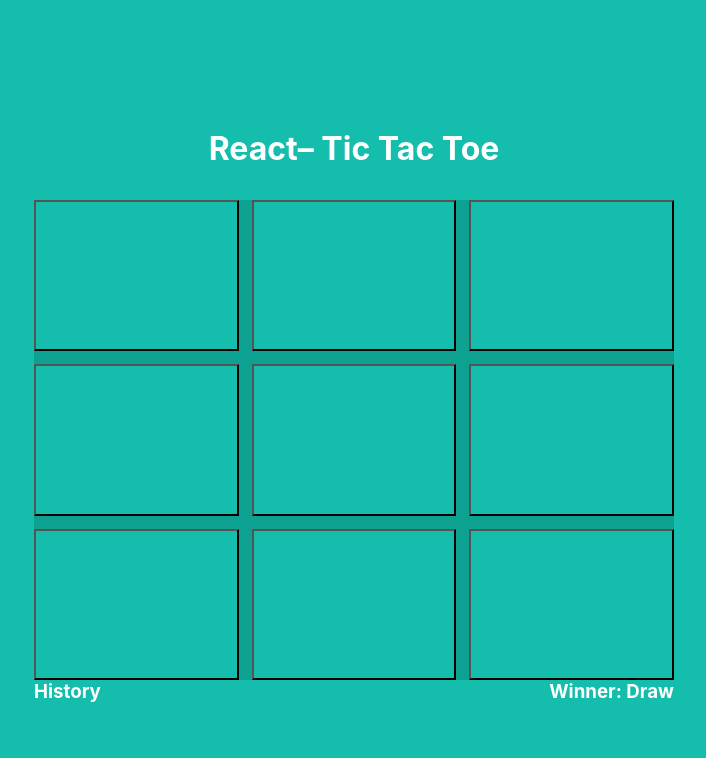
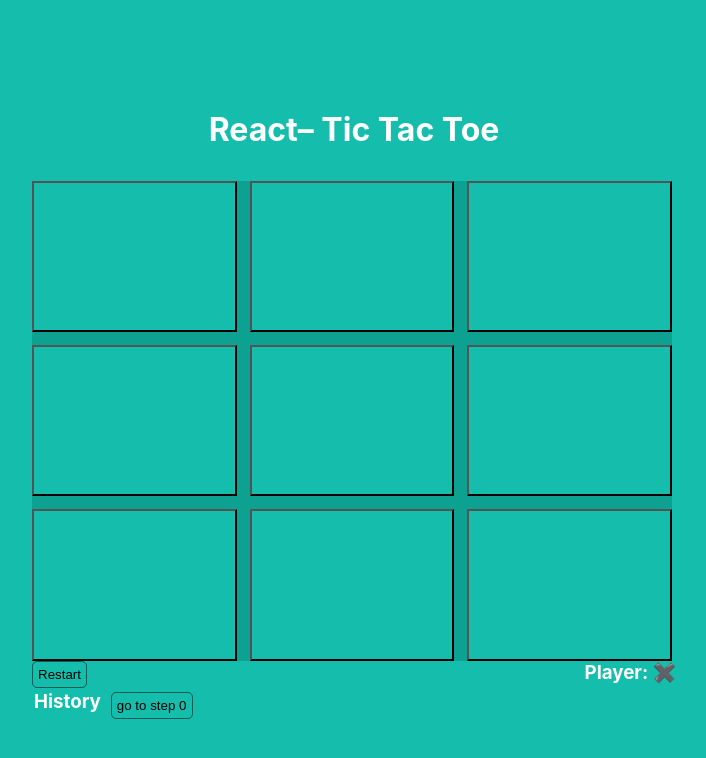
Before and after one commit to seham-aweda/tic-tac-toe, a React (Create React App) app: page / in a window 1280 px wide. Shown: the top 758 px of the page, without its empty margins (286-992 px from the left). Built offline with nearby package versions, Linux system fonts and the light colour scheme.

Commit message:
TIC-TAC-TOE

```diff
--- a/src/App.css
+++ b/src/App.css
@@ -30,6 +30,7 @@ h1 {
   font-size: 5rem;
   cursor: pointer;
   outline: none;
+
 }
 
 
@@ -37,3 +38,18 @@ h1 {
   display:flex;
   justify-content: space-between;
 }
+.steps{
+  background-color: transparent;
+  transform: scale(1);
+  border:1px rgba(0,0,0,0.5) solid;
+  padding:5px;
+  border-radius: 5px;
+
+}
+.steps:hover{
+  transform: scale(0.95);
+}
+li{
+  list-style: none;
+  margin:2px 10px;
+}
--- a/src/App.js
+++ b/src/App.js
@@ -1,4 +1,5 @@
 import './App.css';
+// import Game1 from './components/game copy';
 import Game from './components/game';
 
 function App() {
--- a/src/components/game.js
+++ b/src/components/game.js
@@ -14,24 +14,39 @@ const Game = () =>{
         const currSquare = squares.slice(0, stepNumber + 1);
         const current = currSquare[stepNumber];
         const squ = [...current];
-        if (squ[i]) return;
+        if (winner||squ[i]) return;
         squ[i]=xo
         setSquares([...currSquare, squ]);
         setStepNumber(currSquare.length);
         setIsItX(!IsItX)
     }
+
 return (
-    <div>
+<div>
         <Board  SQ={squares[stepNumber]}  XorOClicked={onClickShow}/>
         {console.log(squares[stepNumber])}
-        <div className="underBoard">
-        <div>
-          <h3>History</h3>
-          {/* {renderMoves()} */}
+    <div className="underBoard">
+    <div>
+        <button className="steps" onClick={()=>{
+            setStepNumber(0)
+            setSquares([Array(9).fill("")])
+            setIsItX(true)
+            }}>Restart </button>
+    </div>
+        <h3>{winner? "Winner: " + winner : (squares.length===10?"DRAW":winner)}</h3>
+        <h3>{"Player: " + xo}
+        </h3>
+    </div>
+        <div style={{display:"flex" ,width: "40rem", flexWrap: "wrap",margin:"2px"}}>
+            <h3>History</h3>
+            {squares.map((move,index)=>{
+                return <li key={index}><button className="steps" onClick={()=>{
+                        setStepNumber(index)
+                        setIsItX(index%2===0)
+                }}>go to step {index}</button></li>
+            })}
         </div>
-        <h3>{winner ? "Winner: " + winner : "Player: " + xo}</h3>
-      </div>
-    </div>
+</div>
 )
 }
 export default Game
--- a/src/winner.js
+++ b/src/winner.js
@@ -14,9 +14,7 @@ const CalculateWinner =(squares)=>{
 		if (squares[a] && squares[a] === squares[b] && squares[a] === squares[c]) {
 			return squares[a];
 		}
-        else{
-            return "Draw"
-        }
+
 	}
 	return null;
 }
```
Also changed, not shown: src/components/game copy.js (added, +53 -0 lines).
